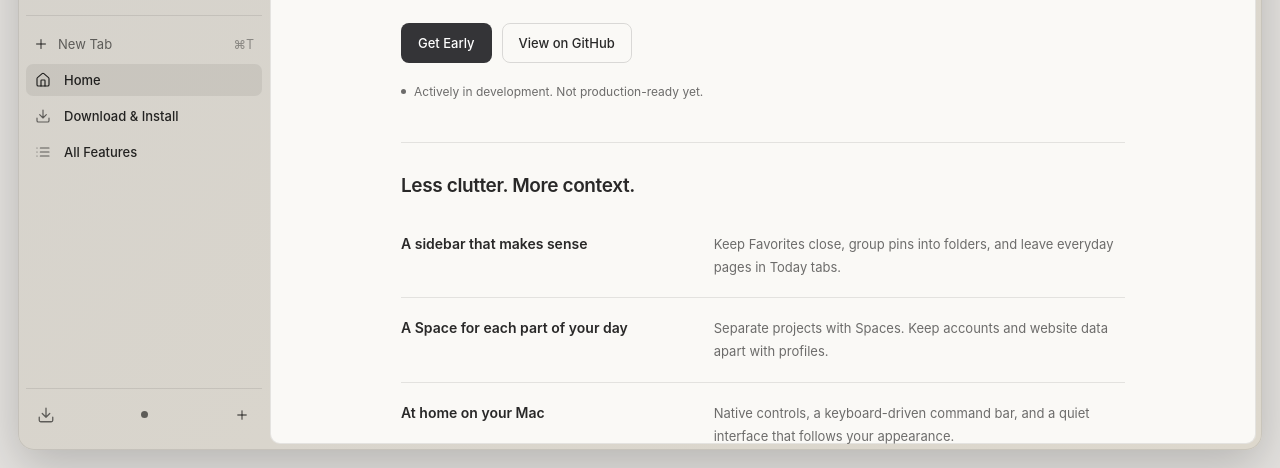
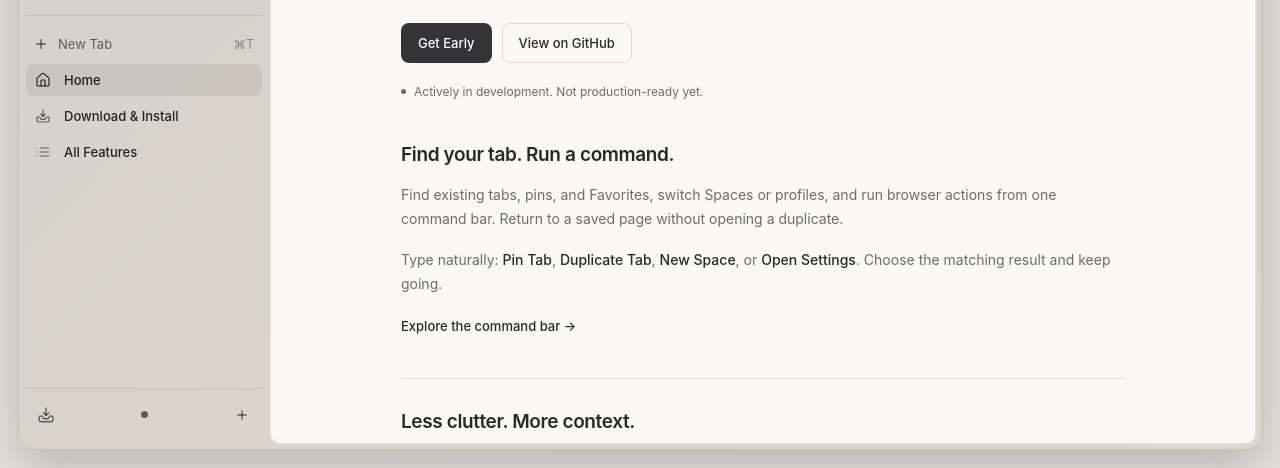
Before and after one commit to earlybrowser/web, a website: page index.html in a window 1280 px wide. Shown: the part 332-800 px from the top of the page. Drawn offline with Linux system fonts and the light colour scheme.

Commit message:
feat: highlight command-bar actions and match native download artwork

```diff
--- a/app.js
+++ b/app.js
@@ -119,6 +119,10 @@
         <p class="intro">Open source and inspired by Arc’s sidebar workflow. Built with Swift and WebKit, with tabs, folders, and Spaces that keep your browsing organized.</p>
         <div class="page-actions">${routeLink("download", "Get Early", "button button-primary")}${externalLink(repo, "View on GitHub", "button")}</div>
         <p class="development-note"><span class="notice-dot" aria-hidden="true"></span>Actively in development. Not production-ready yet.</p></header>
+        <section class="home-command-bar" aria-labelledby="command-bar-heading"><h2 id="command-bar-heading">Find your tab. Run a command.</h2>
+          <p>Find existing tabs, pins, and Favorites, switch Spaces or profiles, and run browser actions from one command bar. Return to a saved page without opening a duplicate.</p>
+          <p>Type naturally: <strong>Pin Tab</strong>, <strong>Duplicate Tab</strong>, <strong>New Space</strong>, or <strong>Open Settings</strong>. Choose the matching result and keep going.</p>
+          ${routeLink("command-bar-navigation", "Explore the command bar <span aria-hidden=\"true\">→</span>", "text-link")}</section>
         <section class="home-overview" aria-labelledby="overview-heading"><h2 id="overview-heading">Less clutter. More context.</h2>
           <div class="editorial-row"><h3>${routeLink("vertical-tabs", "A sidebar that makes sense")}</h3><p>Keep Favorites close, group pins into folders, and leave everyday pages in Today tabs.</p></div>
           <div class="editorial-row"><h3>${routeLink("spaces-and-profiles", "A Space for each part of your day")}</h3><p>Separate projects with Spaces. Keep accounts and website data apart with profiles.</p></div>
--- a/features-data.js
+++ b/features-data.js
@@ -1,12 +1,14 @@
 // SPDX-License-Identifier: MPL-2.0
 // Keep this catalog limited to major features available in Early today.
-// SVG artwork adapted from Lucide 0.468.0 (ISC); see licenses/lucide.txt.
+// SVG artwork, except the original Early download glyph, adapted from Lucide
+// 0.468.0 (ISC); see licenses/lucide.txt.
 (function (root) {
   "use strict";
   const icon = (paths) => `<svg viewBox="0 0 24 24" fill="none" stroke="currentColor" stroke-width="1.75" stroke-linecap="round" stroke-linejoin="round" aria-hidden="true">${paths}</svg>`;
   const icons = {
     home: icon('<path d="M15 21v-8a1 1 0 0 0-1-1h-4a1 1 0 0 0-1 1v8"/><path d="M3 10a2 2 0 0 1 .709-1.528l7-5.999a2 2 0 0 1 2.582 0l7 5.999A2 2 0 0 1 21 10v9a2 2 0 0 1-2 2H5a2 2 0 0 1-2-2z"/>'),
-    download: icon('<path d="M21 15v4a2 2 0 0 1-2 2H5a2 2 0 0 1-2-2v-4"/><path d="m7 10 5 5 5-5M12 15V3"/>'),
+    // Keep in sync with early-browser's DownloadGlyph and the footer in index.html.
+    download: icon('<path d="M12 3v9.5"/><path d="M8.5 9 12 12.5 15.5 9"/><path d="M3 13.5h4l2 3.5h6l2-3.5h4v5Q21 21 18.5 21h-13Q3 21 3 18.5Z"/>'),
     list: icon('<path d="M3 6h.01M3 12h.01M3 18h.01M8 6h13M8 12h13M8 18h13"/>'),
     sidebar: icon('<rect x="3" y="3" width="18" height="18" rx="2"/><path d="M9 3v18"/>'),
     pin: icon('<path d="M12 17v5"/><path d="M9 10.76a2 2 0 0 1-1.11 1.79l-1.78.9A2 2 0 0 0 5 15.24V16a1 1 0 0 0 1 1h12a1 1 0 0 0 1-1v-.76a2 2 0 0 0-1.11-1.79l-1.78-.9A2 2 0 0 1 15 10.76V7a1 1 0 0 1 1-1 2 2 0 0 0 0-4H8a2 2 0 0 0 0 4 1 1 0 0 1 1 1z"/>'),
@@ -59,10 +61,17 @@
       },
       {
         id: "command-bar-navigation", folderId: "browsing", name: "Command bar", icon: icons.search,
-        aliases: ["search", "address", "navigation", "suggestions"],
-        description: "Start with an address, or just a thought.",
-        summary: "Open a URL or search Google from a floating command bar. It stays out of the way until you need it, then puts navigation right under your fingers.",
-        behavior: ["Open the command bar with ⌘T, or edit the current address with ⌘L.", "Choose optional Google suggestions with the keyboard or pointer. Suggestions can be turned off in Settings.", "Fill the selected suggestion with the Right Arrow key before submitting.", "Dismiss with Escape or click outside. The page remains scrollable while the bar is open."]
+        aliases: ["search", "address", "navigation", "suggestions", "commands", "actions"],
+        description: "Find your tab. Run a command. Keep moving.",
+        summary: "One floating bar for web searches, existing pages, and browser commands. Type what you need, then choose a matching tab, Space, profile, or action without leaving the keyboard.",
+        behavior: [
+          "Open with ⌘T, or edit the current address with ⌘L. Typing or dismissing the bar doesn’t add a tab.",
+          "Find tabs and pins in your current Space, plus your profile’s Favorites, by title or address. Switch to an existing page or reopen a closed pin or Favorite in place, without duplicates. Parent folders expand to reveal the tab.",
+          "Type naturally: “Pin Tab”, “Duplicate Tab”, “New Space”, or “Open Settings”. Choose the matching command with the arrow keys and Return, or click it. Commands appear when they can be used.",
+          "Switch Spaces or profiles by typing their names. Tab matches and browser actions appear above optional Google suggestions.",
+          "Pressing Return without selecting a result opens your typed address or web search. Right Arrow fills a selected Google suggestion before submitting.",
+          "Turn command-bar actions or online suggestions on or off in Settings → Search. Escape or an outside click dismisses the bar without creating a tab."
+        ]
       },
       {
         id: "native-macos-interface", folderId: "browsing", name: "Native macOS", icon: icons.mac,
@@ -87,7 +96,7 @@
       }
     ],
     planned: [
-      { name: "Universal search & commands", description: "Find tabs, history, and bookmarks, and run browser actions from the command bar." },
+      { name: "History & bookmark search", description: "Find browsing history and saved bookmarks alongside command-bar tab results." },
       { name: "More ways to browse", description: "Split views, tab previews, and improved page lifecycle management." },
       { name: "Everyday browser essentials", description: "Downloads, history, bookmarks, site controls, and reading tools." },
       { name: "Distribution & portability", description: "Packaged macOS releases, Homebrew installation, and export/import." }
--- a/index.html
+++ b/index.html
@@ -176,10 +176,11 @@
 
         <div id="sidebar-footer" class="sidebar-footer" aria-label="Spaces">
           <button type="button" id="footer-download" class="footer-icon-btn" aria-label="Download and installation information" title="Download & Install">
-            <!-- Lucide download (ISC); see licenses/lucide.txt. -->
+            <!-- Original Early artwork; matches DownloadGlyph in the native app. -->
             <svg width="18" height="18" viewBox="0 0 24 24" fill="none" stroke="currentColor" stroke-width="1.75" stroke-linecap="round" stroke-linejoin="round" aria-hidden="true">
-              <path d="M21 15v4a2 2 0 0 1-2 2H5a2 2 0 0 1-2-2v-4"/>
-              <path d="m7 10 5 5 5-5M12 15V3"/>
+              <path d="M12 3v9.5"/>
+              <path d="M8.5 9 12 12.5 15.5 9"/>
+              <path d="M3 13.5h4l2 3.5h6l2-3.5h4v5Q21 21 18.5 21h-13Q3 21 3 18.5Z"/>
             </svg>
           </button>
 
@@ -247,8 +248,8 @@
 
   </div>
 
-  <script src="features-data.js?v=0eff3aff854c"></script>
+  <script src="features-data.js?v=1fc6c7def24e"></script>
   <script src="site-model.js?v=ba31e3c3acd2"></script>
-  <script src="app.js?v=309dc02530b6"></script>
+  <script src="app.js?v=724937a9d894"></script>
 </body>
 </html>
```
Also changed, not shown: README.md.
